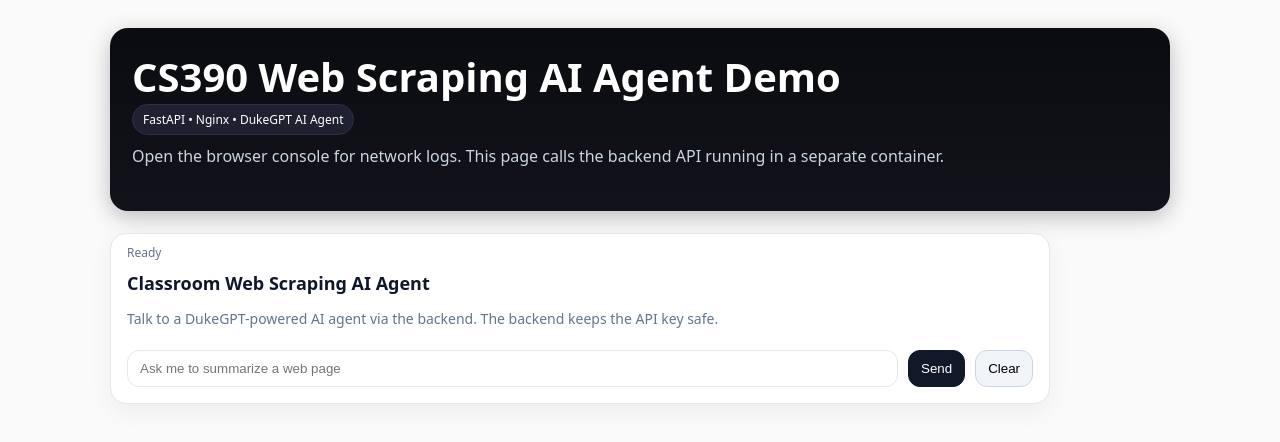
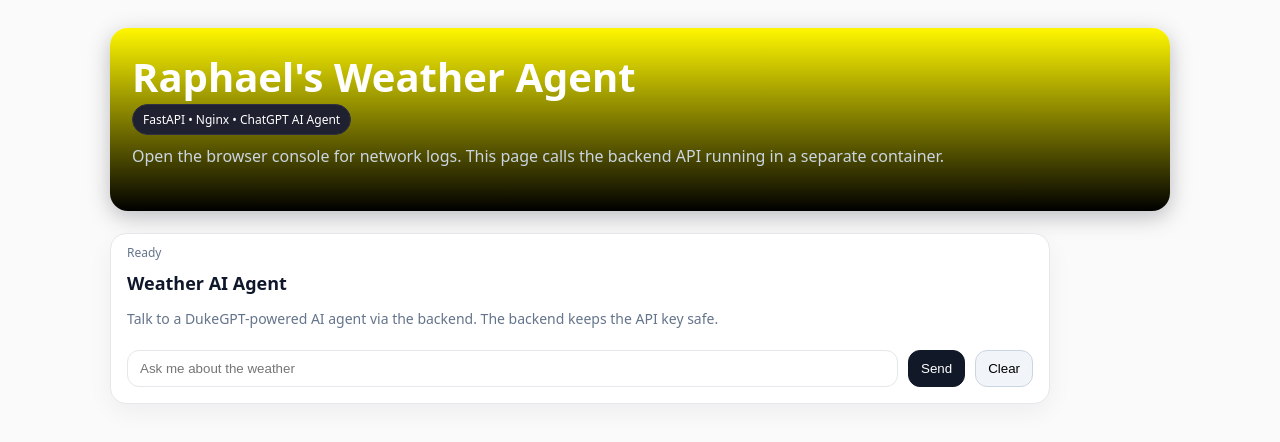
Before and after one commit to rmukondiwa/NewsBuddy-AI-Markets-Agent, a plain HTML site: page frontend/public/weatherAgent.html in a window 1280 px wide. Drawn offline with Linux system fonts and the light colour scheme.

Commit message:
temporarily adding constants file to public for simplicity

```diff
--- a/frontend/public/weatherAgent.html
+++ b/frontend/public/weatherAgent.html
@@ -3,10 +3,10 @@
 <head>
   <meta charset="UTF-8" />
   <meta name="viewport" content="width=device-width, initial-scale=1" />
-  <title>Raphael's Weather AI Agent </title>
+  <title>Weather AI Agent </title>
   <style>
     :root{
-      --bg:#0b0c10; --text:#0f172a; --muted:#64748b; --card:#ffffff; --border:#e5e7eb;
+      --bg:#0f100b; --text:#0f172a; --muted:#64748b; --card:#ffffff; --border:#e5e7eb;
       --ring:#6366f1; --chip-bg:#eef2ff; --chip-txt:#3730a3; --btn:#0f172a; --btn-bg:#f1f5f9;
       --btn-bg-hover:#e2e8f0; --success:#16a34a; --error:#ef4444;
     }
@@ -17,7 +17,7 @@
 
     /* Header */
     .hero{
-      background:linear-gradient(180deg, #0b0c10 0%, #12131a 100%);
+      background:linear-gradient(180deg, #fff700 0%, #000000 100%);
       color:#fff; border-radius:18px; padding:28px 22px; margin-bottom:22px;
       box-shadow: 0 6px 22px rgba(2,6,23,.25);
     }
@@ -83,8 +83,8 @@
 <body>
   <div class="container">
     <section class="hero">
-      <h1>CS390 Web Scraping AI Agent Demo</h1>
-      <div class="chip">FastAPI • Nginx • DukeGPT AI Agent</div>
+      <h1>Raphael's Weather Agent </h1>
+      <div class="chip">FastAPI • Nginx • ChatGPT AI Agent</div>
       <p class="sub">Open the browser console for network logs. This page calls the backend API running in a separate container.</p>
     </section>
 
@@ -93,13 +93,13 @@
       <div class="toolbar">
         <span class="status" id="chatStatus">Ready</span>
       </div>
-      <h3>Classroom Web Scraping AI Agent</h3>
+      <h3>Weather AI Agent</h3>
       <p class="hint">Talk to a DukeGPT-powered AI agent via the backend. The backend keeps the API key safe.</p>
 
       <div id="chatLog" class="chat" aria-live="polite"></div>
 
       <div class="row">
-        <input id="chatInput" type="text" placeholder="Ask me to summarize a web page" onkeypress="submit(event)" style="flex:1; min-width:240px;" />
+        <input id="chatInput" type="text" placeholder="Ask me about the weather" onkeypress="submit(event)" style="flex:1; min-width:240px;" />
         <button class="btn-primary" id="btnChat" onclick="sendChat()">Send</button>
         <button onclick="clearChat()">Clear</button>
       </div>
```
Also changed, not shown: frontend/public/constants.js (added, +13 -0 lines).
